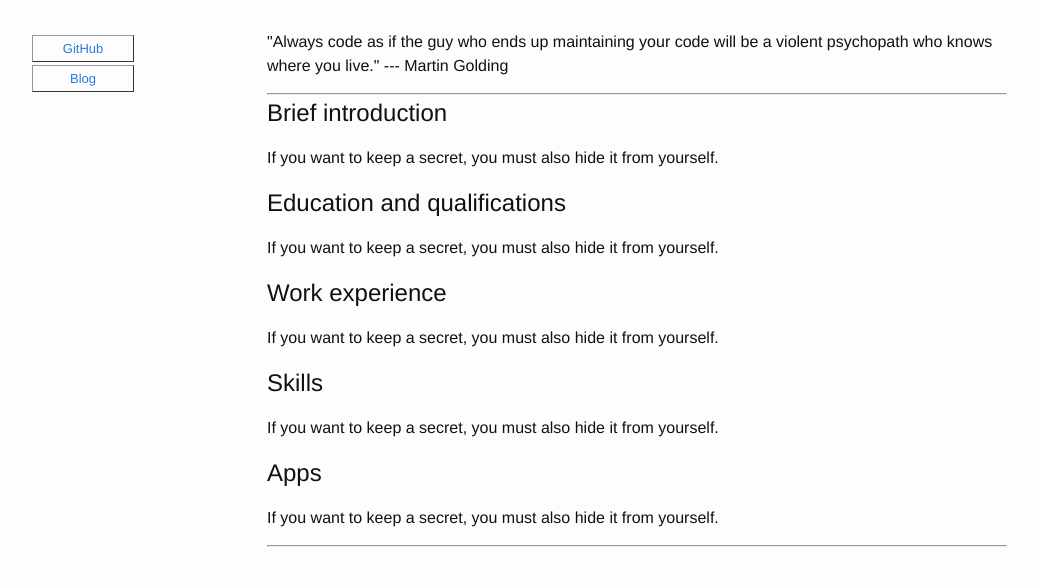
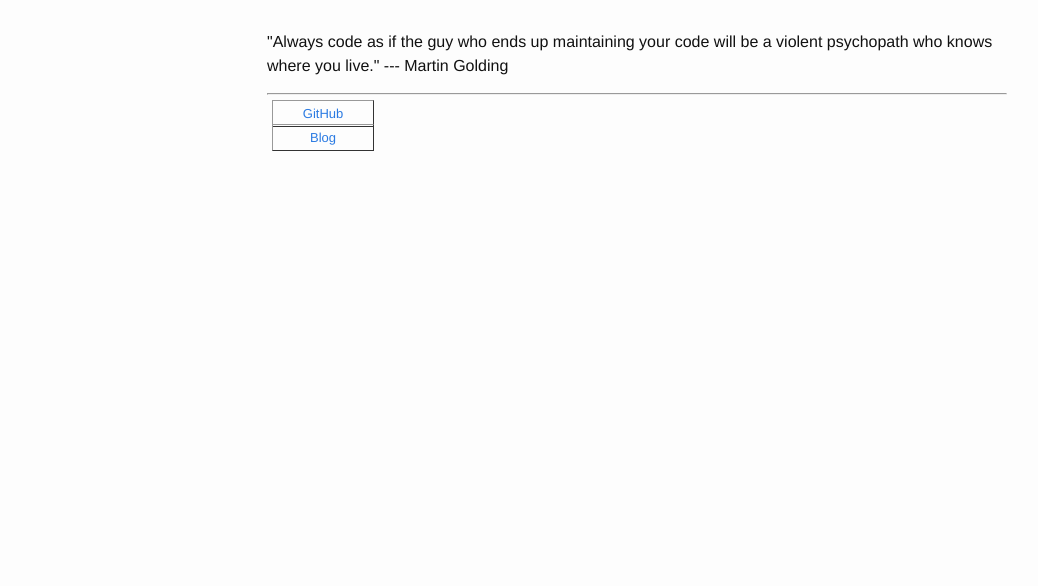
Before and after one commit to GeekRRK/GeekRRK.github.io, a Jekyll site: the page built from index.html, in a window 1280 px wide. Shown: the top 586 px of the page, without its empty margins (3-1041 px from the left). Built offline with Jekyll 4.4.1, drawn with Linux system fonts in a browser that asks for light colours.

Commit message:
Update index.html

```diff
--- a/_sass/_base.scss
+++ b/_sass/_base.scss
@@ -180,8 +180,8 @@ a.Frequent:active {
   border:1px
   solid #999;
   position:fixed;
-  left:30px;
-  top:30px;
+  // left:30px;
+  // top:30px;
   border-bottom-color:#333;
   border-right-color:#333;
   margin:5px;
@@ -198,8 +198,8 @@ a.Frequent:active {
   border:1px
   solid #999;
   position:fixed;
-  left:30px;
-  top:60px;
+  // left:30px;
+  // top:60px;
   border-bottom-color:#333;
   border-right-color:#333;
   margin:5px;
--- a/index.html
+++ b/index.html
@@ -2,13 +2,6 @@
 layout: default
 title: GeekRRK
 ---
-
-<a class="rGitHubBtn" href="https://github.com/GeekRRK">
-GitHub
-</a>
-<a class="rBlogBtn" href="{{ site.baseurl }}blog.html">
-Blog
-</a>
 
 <p>
 "Always code as if the guy who ends up maintaining your code will be
@@ -16,19 +9,12 @@ a violent psychopath who knows where you live." --- Martin Golding
 </p>
 <hr />
 
-<h2>Brief introduction</h2>
-<p>If you want to keep a secret, you must also hide it from yourself.</p>
+<a class="rGitHubBtn" href="https://github.com/GeekRRK">
+GitHub
+</a>
 
-<h2>Education and qualifications</h2>
-<p>If you want to keep a secret, you must also hide it from yourself.</p>
+<br />
 
-<h2>Work experience</h2>
-<p>If you want to keep a secret, you must also hide it from yourself.</p>
-
-<h2>Skills</h2>
-<p>If you want to keep a secret, you must also hide it from yourself.</p>
-
-<h2>Apps</h2>
-<p>If you want to keep a secret, you must also hide it from yourself.</p>
-
-<hr />
+<a class="rBlogBtn" href="{{ site.baseurl }}blog.html">
+Blog
+</a>
```
